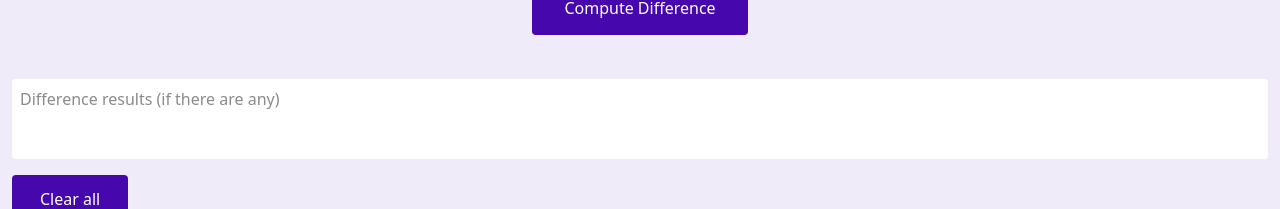
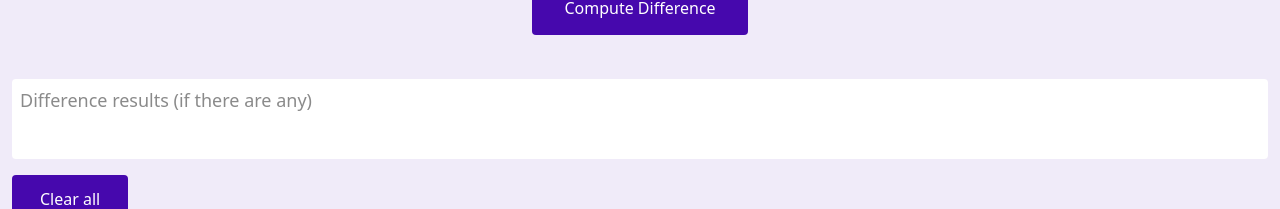
Before and after one commit to ygweric/diff-checker, a React (Vite) app: page / in a window 1280 px wide. Shown: the part 717-926 px from the top of the page. Built offline with nearby package versions, Linux system fonts and the light colour scheme.

Commit message:
font size changes

```diff
--- a/src/components/TextDiffChecker.jsx
+++ b/src/components/TextDiffChecker.jsx
@@ -36,7 +36,7 @@ const TextDiffChecker = () => {
       <div className="w-100 flex h-[70vh] m-1 md:m-3 md:space-x-3 space-y-1 md:space-y-0 flex-col md:flex-row">
         <div className="flex-1 rounded-md md:mb-0 mb-10">
           <textarea
-            className="w-[100%] h-[100%] p-2 dark:bg-[#2b2b2b] dark:text-white rounded-md border-[2px] border-slate-300 dark:border-[#464646] outline-none focus-visible:border-[#5002d0] dark:focus-visible:border-slate-300"
+            className="w-[100%] h-[100%] text-[18px] p-2 dark:bg-[#2b2b2b] dark:text-white rounded-md border-[2px] border-slate-300 dark:border-[#464646] outline-none focus-visible:border-[#5002d0] dark:focus-visible:border-slate-300"
             placeholder="Old content"
             value={text1}
             onChange={(e) => handleTextChange(e, setText1)}
@@ -56,7 +56,7 @@ const TextDiffChecker = () => {
         </div>
         <div className="flex-1 rounded-md md:mb-0 mb-8">
           <textarea
-            className="w-[100%] h-[100%] p-2 rounded-md border-[2px] dark:bg-[#2b2b2b] dark:text-white border-slate-300 dark:border-[#464646] outline-none focus-visible:border-[#5002d0] dark:focus-visible:border-slate-300"
+            className="w-[100%] h-[100%] text-[18px] p-2 rounded-md border-[2px] dark:bg-[#2b2b2b] dark:text-white border-slate-300 dark:border-[#464646] outline-none focus-visible:border-[#5002d0] dark:focus-visible:border-slate-300"
             placeholder="New content"
             value={text2}
             onChange={(e) => handleTextChange(e, setText2)}
@@ -89,7 +89,7 @@ const TextDiffChecker = () => {
         </Link>
       </div>
       <div className="md:mt-11 md:m-3 m-2" id="result">
-        <div className=" bg-white p-2 md:p-2 rounded min-h-20 dark:bg-[#2b2b2b] dark:text-white">
+        <div className=" bg-white text-[18px] p-2 md:p-2 rounded min-h-20 dark:bg-[#2b2b2b] dark:text-white">
           {diff.length == 0 ? (
             <span className="text-[#676767c5] dark:text-[#ffffff89]">
               Difference results (if there are any)
```
